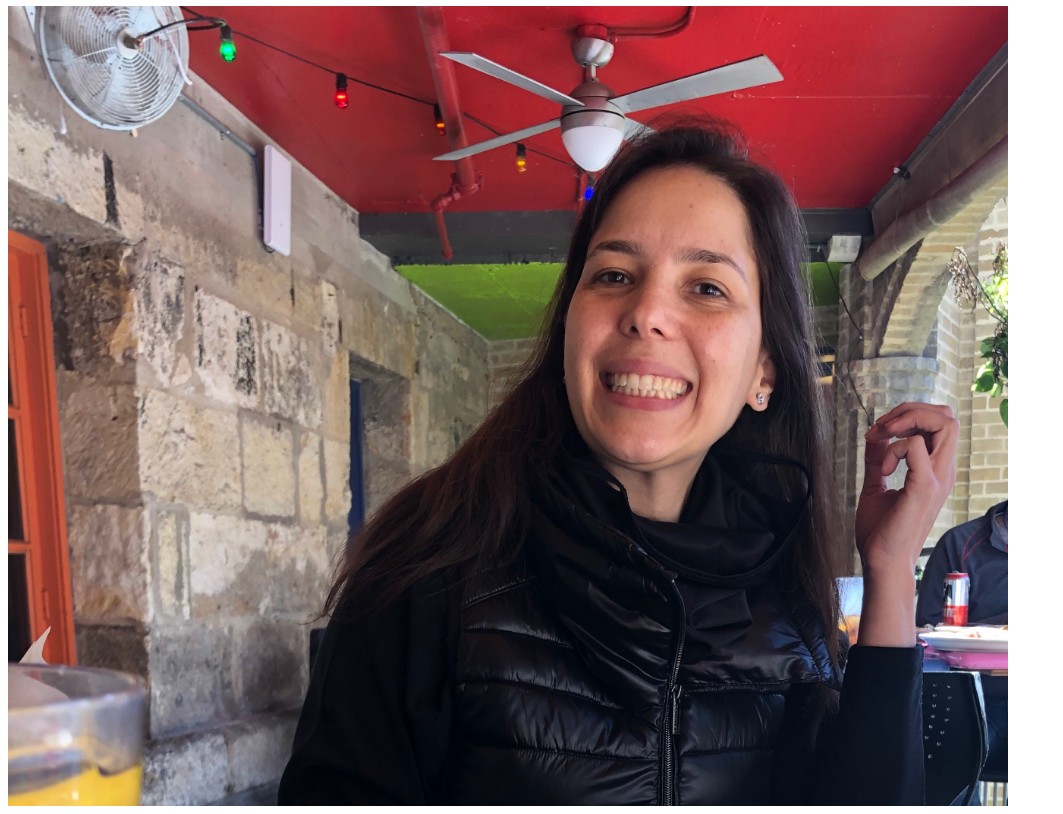
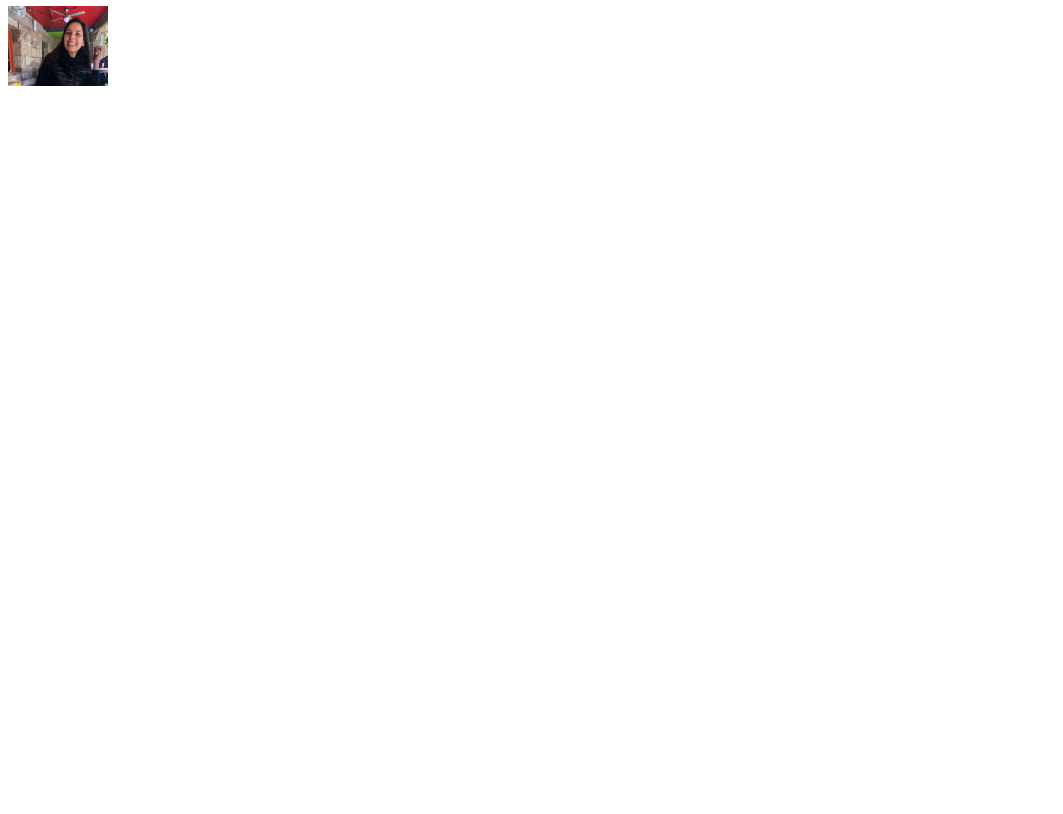
Before and after one commit to malenagomez/malenagomez.github.io, a plain HTML site: page index.html in a window 1280 px wide. Shown: the part 60-874 px from the top of the page, without its empty margins (0-1063 px from the left). After the commit the page ends 800 px from the top, so only its background shows below. Drawn offline with Linux system fonts and the light colour scheme.

Commit message:
Update index.html

```diff
--- a/index.html
+++ b/index.html
@@ -1,4 +1,4 @@
 <html>
     <h1>Malena's Portfolio</h1>
-    <img src="./bioPic1.JPEG" atl="bioPic1.JPEG" width="1000" height="800"/>
+    <img src="./bioPic1.JPEG" atl="bioPic1.JPEG" width="100" height="80"/>
 </html>
```
